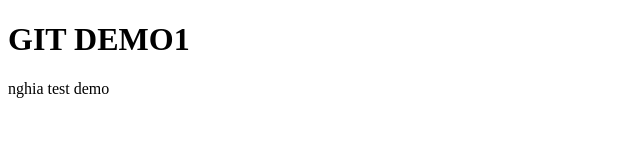
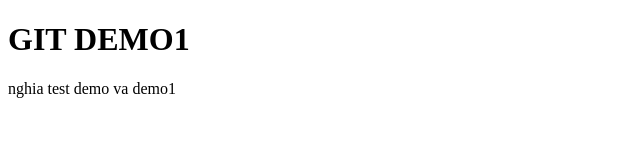
Before and after one commit to nghiakma/git-demo, a plain HTML site: page about.html in a window 1280 px wide. Shown: the full height of the page, 0-640 px from the left. Drawn offline with Linux system fonts and the light colour scheme.

Commit message:
sua file de tao conflict

```diff
--- a/about.html
+++ b/about.html
@@ -7,6 +7,6 @@
   </head>
   <body>
     <h1>GIT DEMO1</h1>
-    <p>nghia test demo</p>
+    <p>nghia test demo va demo1</p>
   </body>
 </html>
```
